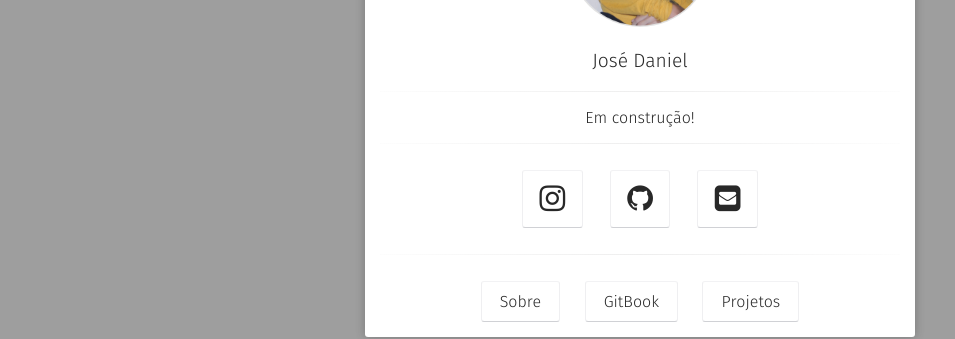
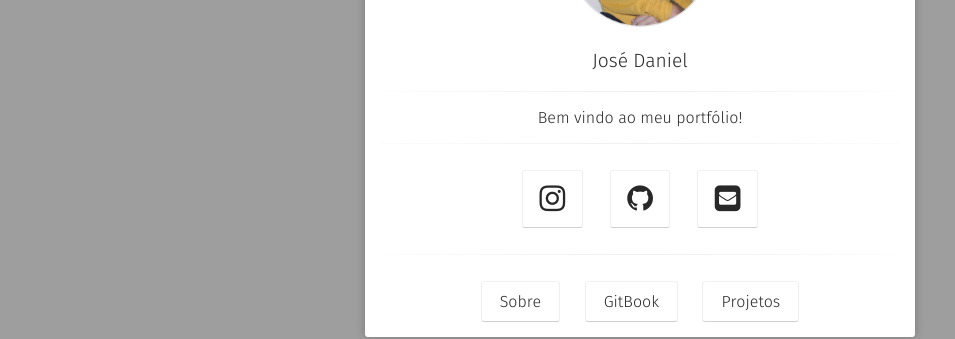
Before and after one commit to jsdaniell/jsdaniell.github.io, a Jekyll site: the page built from index.html, in a window 1280 px wide. Shown: the part 349-688 px from the top of the page, without its empty margins (0-955 px from the left). Built offline with Jekyll 4.4.1, drawn with Linux system fonts in a browser that asks for light colours; some web fonts are replaced.

Commit message:
Added favicon icon

```diff
--- a/_config.yml
+++ b/_config.yml
@@ -1,6 +1,6 @@
 # Site
 title:              'José Daniel'
-bio:                'Em construção!'
+bio:                'Bem vindo ao meu portfólio!'
 description:        "Aqui demonstro alguns de meus projetos e habilidades desenvolvidas ao longo da minha jornada como programador!"
 reading_time:       true
 words_per_minute:   200
--- a/_includes/head.html
+++ b/_includes/head.html
@@ -38,10 +38,10 @@
     <!-- JS -->
     <script src="{{ site.url }}/assets/js/modernizr-3.3.1.custom.min.js"></script>
     <!-- Favicons -->
-    <link rel="apple-touch-icon" href="{{ site.url }}/assets/img/favicons/apple-icon-precomposed.png">
-    <link rel="apple-touch-icon" sizes="72x72" href="{{ site.url }}/assets/img/favicons/apple-icon-72x72.png">
-    <link rel="apple-touch-icon" sizes="114x114" href="{{ site.url }}/assets/img/favicons/apple-icon-114x114.png">
-    <link rel="apple-touch-icon" sizes="144x144" href="{{ site.url }}/assets/img/favicons/apple-icon-144x144.png">
+    <link rel="apple-touch-icon" href="{{ site.url }}/assets/img/favicons/js.png">
+    <link rel="apple-touch-icon" sizes="72x72" href="{{ site.url }}/assets/img/favicons/js.png">
+    <link rel="apple-touch-icon" sizes="114x114" href="{{ site.url }}/assets/img/favicons/js.png">
+    <link rel="apple-touch-icon" sizes="144x144" href="{{ site.url }}/assets/img/favicons/js.png">
     <link rel="shortcut icon" type="image/png" href="{{ site.url }}/favicon.png" />
     <link rel="shortcut icon" href="{{ site.url }}/favicon.ico" />
     <!-- Background Image -->
--- a/_includes/nav.html
+++ b/_includes/nav.html
@@ -1,7 +1,7 @@
 	<nav id="dl-menu" class="dl-menuwrapper" role="navigation">
 		<button class="dl-trigger">Abrir menu</button>
 		<ul class="dl-menu">
-			<li><a href="{{ site.url }}/">Ínicio</a></li>
+			<li><a href="{{ site.url }}/">Início</a></li>
 			<li>
 				<a href="#">Sobre</a>
 				<ul class="dl-submenu">
```
Also changed, not shown: assets/img/favicons/js.png (added).
